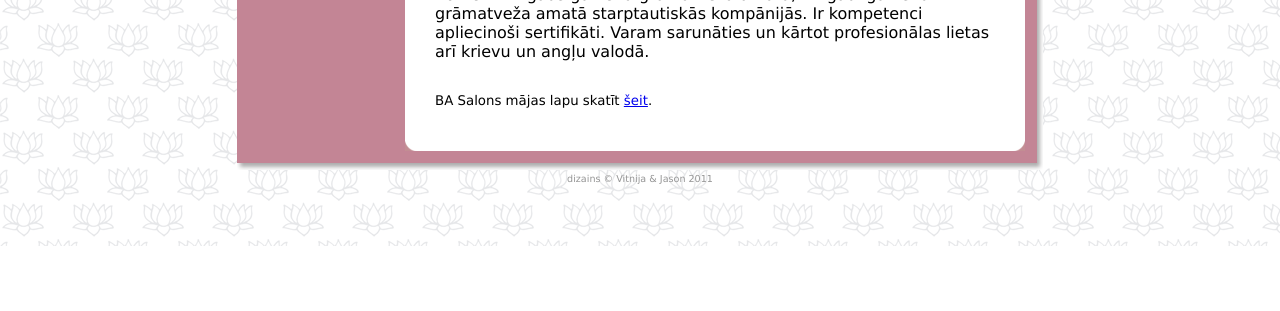
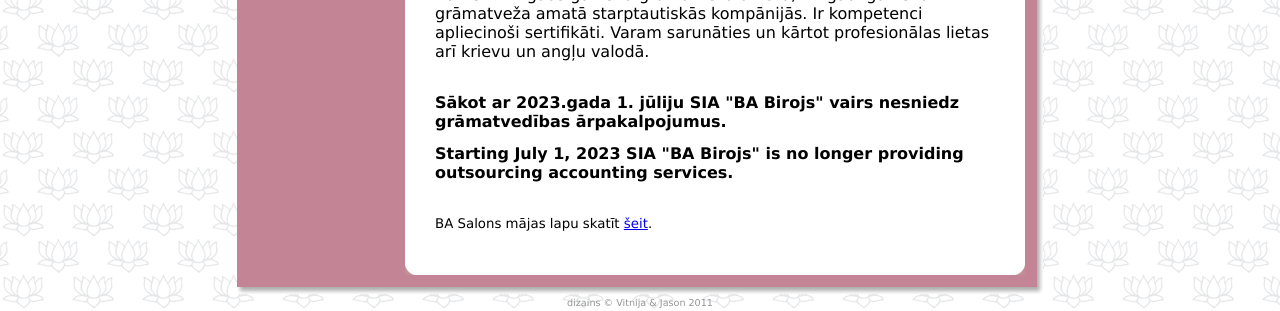
Before and after one commit to thepunkyone/ba-birojs, a plain HTML site: page index.html in a window 1280 px wide. Shown: the part 554-865 px from the top of the page. Before the commit the page ends 800 px from the top, so only its background shows below. Drawn offline with Linux system fonts and the light colour scheme.

Commit message:
feat: added outsourcing disclaimer

```diff
--- a/index.html
+++ b/index.html
@@ -1,6 +1,7 @@
-<!DOCTYPE html PUBLIC "-//W3C//DTD XHTML 1.0 Transitional//EN" "http://www.w3.org/TR/xhtml1/DTD/xhtml1-transitional.dtd">
+<!DOCTYPE html>
 <html lang="lv">
     <head>
+        <meta charset="UTF-8">
         <link REL="SHORTCUT ICON" HREF="birojsfav.ico">
         <link rel="stylesheet" type="text/css" href="common.css" />
         <link rel="stylesheet" type="text/css" href="birojs.css" />
@@ -122,6 +123,17 @@
                             BA Birojs gr&#257;matvedei ir 27 gadi profesion&#257;l&#257; pieredze gr&#257;matved&#299;b&#257;, no tiem 21 gads galven&#257; gr&#257;matve&#382;a amat&#257;, 12 gadi galven&#257; gr&#257;matve&#382;a amat&#257; starptautisk&#257;s komp&#257;nij&#257;s. Ir kompetenci apliecino&#353;i sertifik&#257;ti. Varam sarun&#257;ties un k&#257;rtot profesion&#257;las lietas ar&#299; krievu un ang&#316;u valod&#257;.
                         </p>
 			<br>
+                <p>
+                    <b>
+                        Sākot ar 2023.gada 1. jūliju SIA "BA Birojs" vairs nesniedz grāmatvedības ārpakalpojumus.
+                    </b>
+                </p>
+                <p>
+                    <b>
+                        Starting July 1, 2023 SIA "BA Birojs" is no longer providing outsourcing accounting services.
+                    </b>
+                </p>
+            <br>
 			<p>
 			<small>
 			BA Salons m&#257;jas lapu skat&#299;t <a href="http://www.ba-salons.lv">&#353;eit</a>.
```
